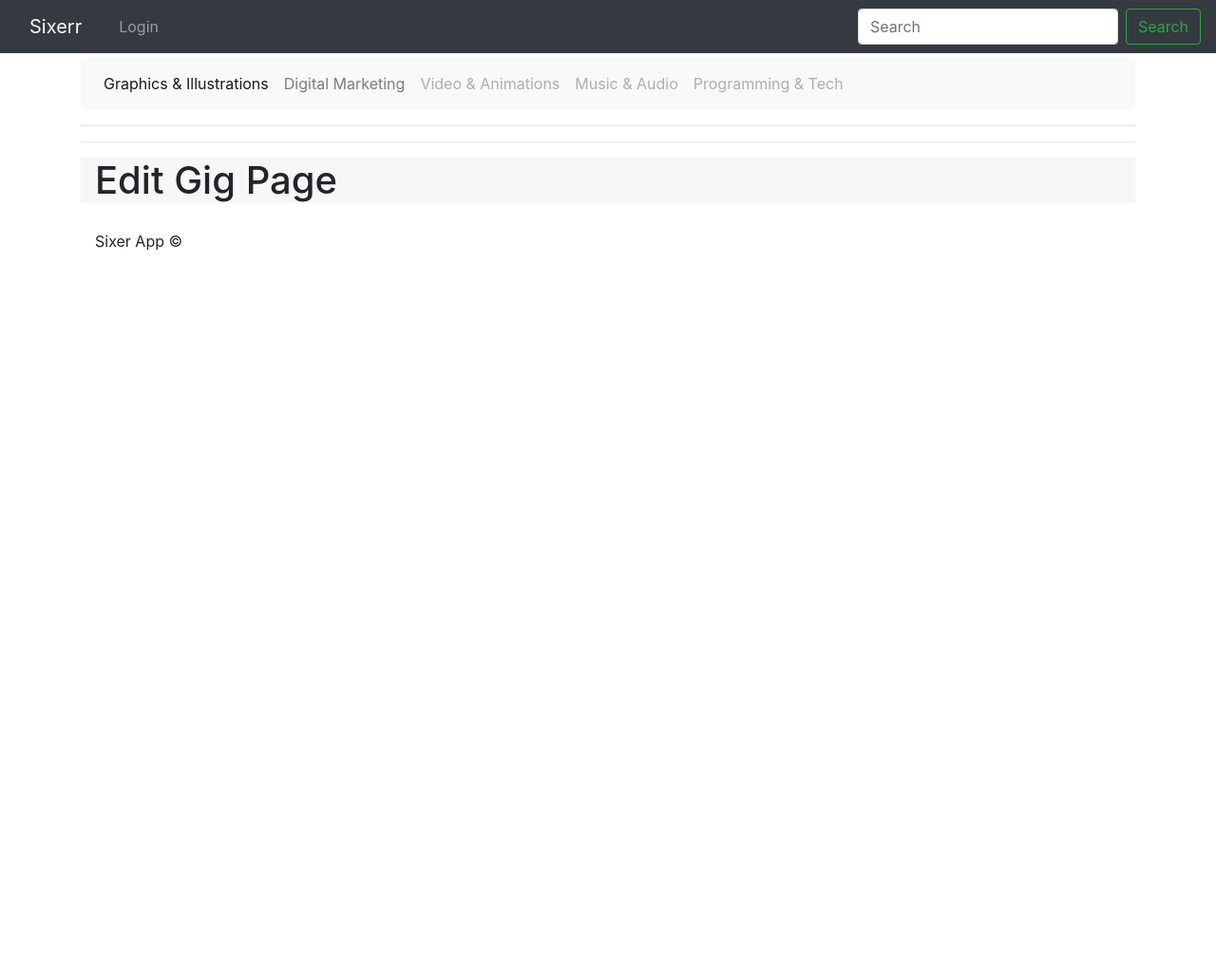
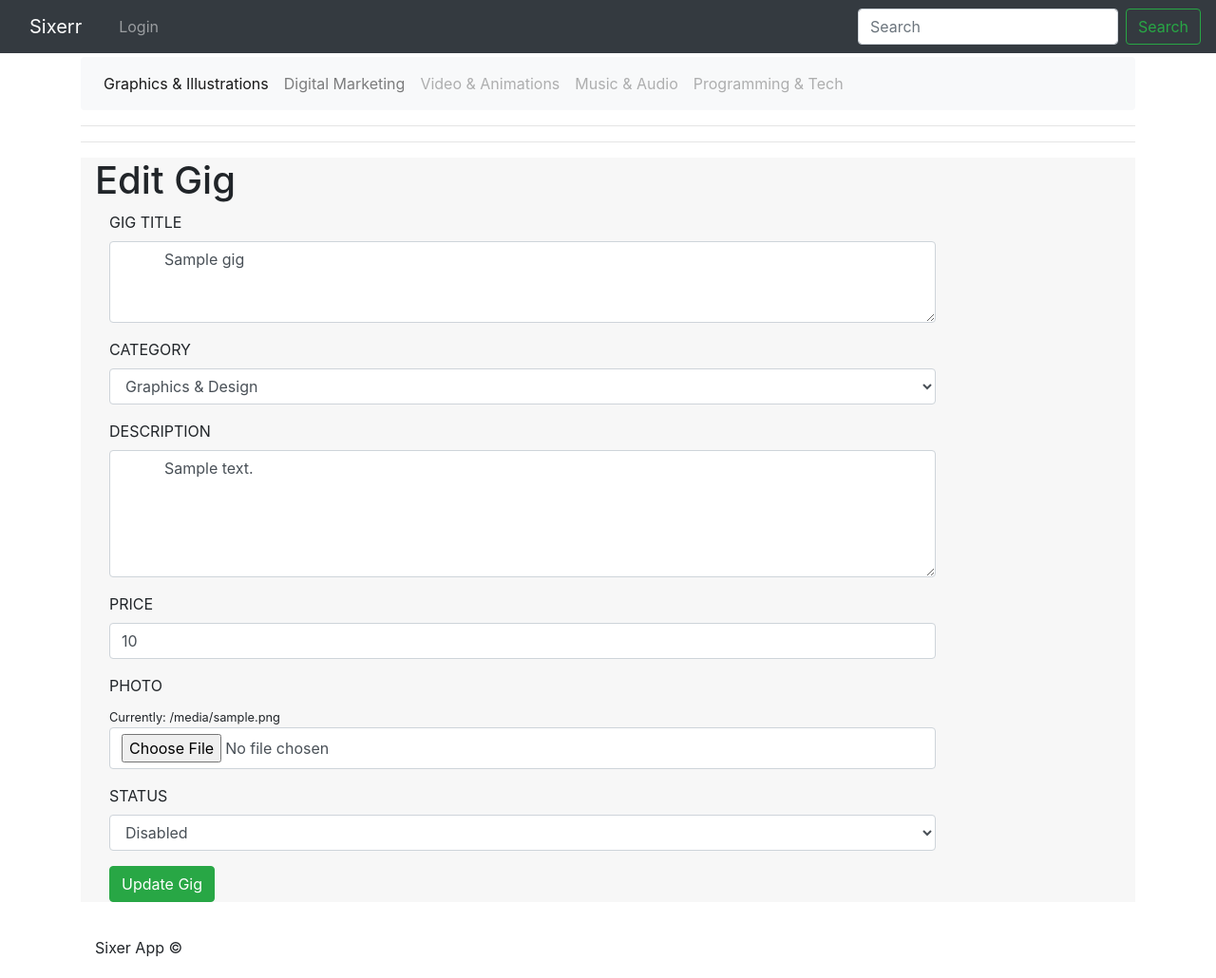
Before and after one commit to Michi441/PythonMarketplace, a Django app: template sixerapp/templates/edit_gig.html in a window 1280 px wide. Shown: the whole page at 95% size. Before the commit the page ends 264 px from the top, so only its background shows below. Run offline with Django 3.2, Linux system fonts and the light colour scheme; the template is opened without the code that fills it: most values are stand-ins (such as "Sample title", 1, 10 or a date in 2020); some libraries are stand-ins or nearby versions.

Commit message:
styled edit gig page

```diff
--- a/sixerapp/templates/edit_gig.html
+++ b/sixerapp/templates/edit_gig.html
@@ -3,7 +3,97 @@
 {% load staticfiles %}
 
 {% block page %}
+{% if error %}
+  <div class="alert alert-warning alert-dismissible" role="alert">
+    <button type="button" class="close" data-dismiss="alert" aria-label="Close">
+      <span aria-hidden="true"&times;></span>
+    </button>
+    <strong>Warning</strong> {{ error }}
+  </div>
+{% endif %}
+    <h1>Edit Gig</h1>
 
-  <h1>Edit Gig Page</h1>
+  <form method="POST" enctype="multipart/form-data">
+    {% csrf_token %}
+
+
+    <div class="form-group">
+      <label class="col-sm-2 control-label">
+        GIG TITLE
+      </label>
+      <div class="col-sm-10">
+        <textarea rows="3" class="form-control" name="title">
+          {{ gig.title }}
+        </textarea>
+      </div>
+    </div>
+
+
+    <div class="form-group">
+      <label class="col-sm-2 control-label">
+        CATEGORY
+      </label>
+      <div class="col-sm-10">
+        <select name="category" class="form-control" value="{{gig.category}}">
+          <option value="GD">Graphics & Design </option>
+          <option value="DM">Digital & Marketing </option>
+          <option value="VA">Video & Animations</option>
+          <option value="MA">Music & Video</option>
+          <option value="PT">Programming & Tech </option>
+        </select>
+      </div>
+    </div>
+
+
+    <div class="form-group">
+      <label class="col-sm-2 control-label">
+        DESCRIPTION
+      </label>
+      <div class="col-sm-10">
+        <textarea rows="5" class="form-control" name="description">
+          {{gig.description}}
+        </textarea>
+      </div>
+    </div>
+
+    <div class="form-group">
+      <label class="col-sm-2 control-label">
+        PRICE
+      </label>
+      <div class="col-sm-10">
+        <input type="number" class="form-control" value="{{gig.price}}" name="price">
+      </div>
+    </div>
+
+
+    <div class="form-group">
+      <label class="col-sm-2 control-label">
+        PHOTO
+      </label>
+
+      <div class="col-sm-10">
+        <small>Currently: {{gig.photo}}</small>
+        <input type="file" class="form-control" name="photo">
+      </div>
+    </div>
+
+
+    <div class="form-group">
+      <label class="col-sm-2 control-label">
+        STATUS
+      </label>
+      <div class="col-sm-10">
+      <select name="status" class="form-control" >
+        <option value="1" {% if gig.status %} selected {% endif %}> Active</option>
+        <option value="0" {% if not gig.status %} selected {% endif %}> Disabled</option>
+      </select>
+      </div>
+    </div>
+
+    <div class="form-group">
+      <div class="col-sm-offset-2 col-sm-10">
+        <button type="submit" class="btn btn-success">Update Gig</button>
+      </div>
+    </div>
 
 {% endblock %}
```
Also changed, not shown: sixerapp/views.py (+14 -1 lines), db.sqlite3.
